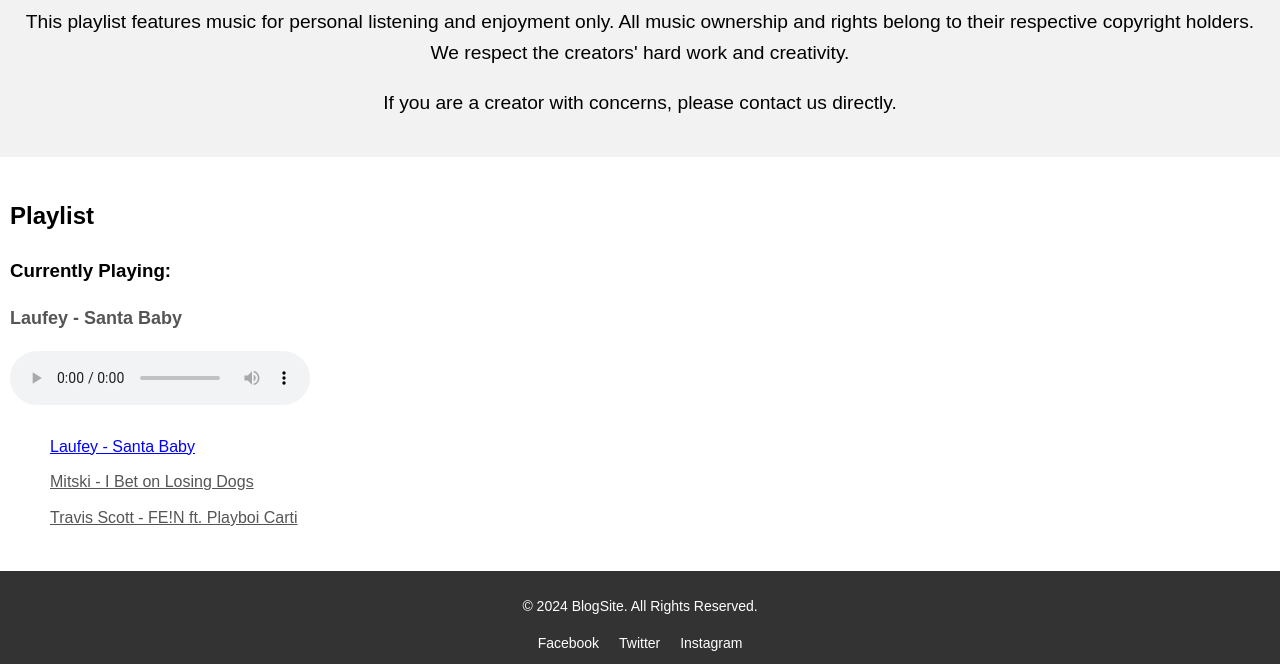
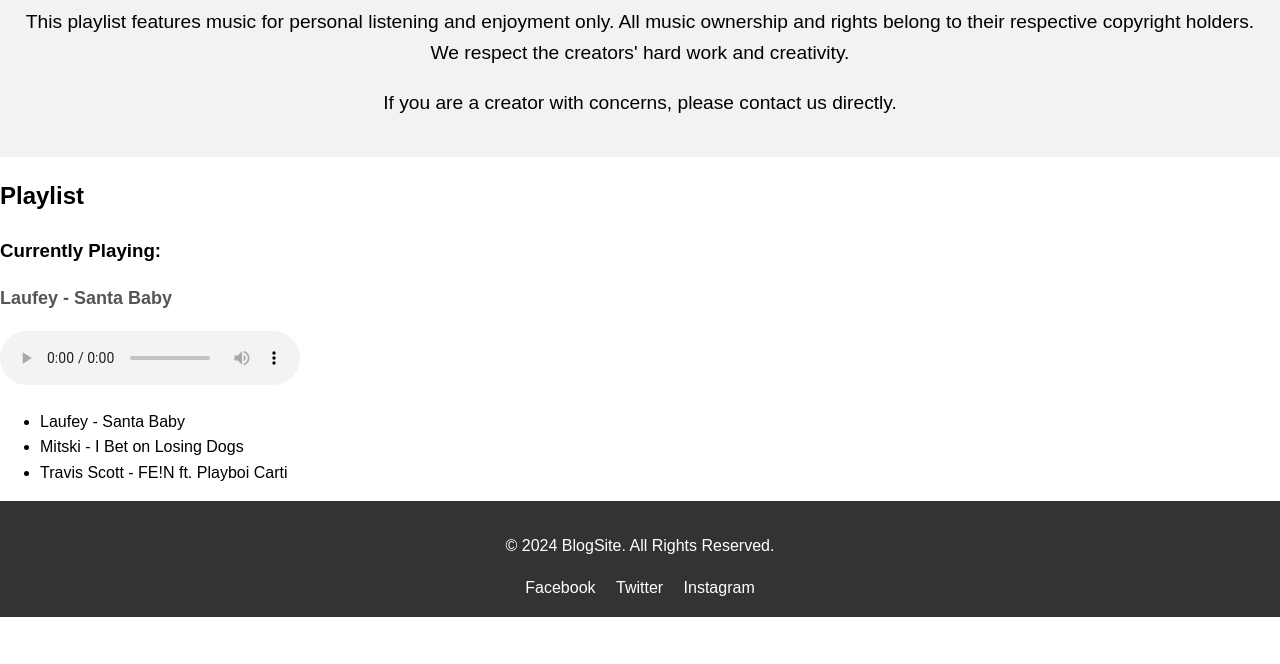
Before and after one commit to summerdaydreams/summerdaydreams.github.io, a plain HTML site: page music.html in a window 1280 px wide. Shown: the part 220-884 px from the top of the page. After the commit the page ends 837 px from the top, so only its background shows below. Drawn offline with Linux system fonts and the light colour scheme.

Commit message:
update css

```diff
--- a/script.js
+++ b/script.js
@@ -1,7 +1,7 @@
 document.addEventListener('DOMContentLoaded', function () {
     const audioPlayer = document.getElementById('audio-player');
     const trackListItems = document.querySelectorAll('#track-list li');
-    const currentTrackTitle = document.getElementById('current-track-title'); // Reference to the "Currently Playing" section
+    const currentTrackTitle = document.getElementById('current-track-title'); // UI Reference
     let currentTrackIndex = 0;
 
     // Function to load a track and play it
@@ -9,35 +9,51 @@ document.addEventListener('DOMContentLoaded', function () {
         const trackSource = trackListItems[index].getAttribute('data-src');
         audioPlayer.src = trackSource;
         audioPlayer.play();
-        updateCurrentlyPlayingUI(index);
+        updateCurrentlyPlayingUI(trackListItems[index].innerText); // Sync UI with metadata
     }
 
-    // Function to update the UI to show the currently playing track
-    function updateCurrentlyPlayingUI(index) {
-        // Highlight all playlist items to reset their styles
+    // Function to dynamically sync the UI with the currently playing track
+    function updateCurrentlyPlayingUI(trackTitle) {
         trackListItems.forEach((item) => {
-            item.style.color = ''; // Reset style for all
+            item.style.color = ''; // Reset all list colors
         });
 
-        // Highlight the currently playing track in the playlist
-        trackListItems[index].style.color = 'blue';
-        currentTrackTitle.textContent = trackListItems[index].innerText; // Update the UI text with the track's title
+        // Highlight the currently playing track
+        const currentListItem = Array.from(trackListItems).find(item =>
+            item.getAttribute('data-src') === audioPlayer.src
+        );
+        if (currentListItem) {
+            currentListItem.style.color = 'blue';
+        }
+
+        // Set the currently playing track's title
+        currentTrackTitle.textContent = trackTitle;
     }
 
     // Automatically play the next track when the current one ends
     audioPlayer.addEventListener('ended', function () {
-        currentTrackIndex = (currentTrackIndex + 1) % trackListItems.length; // Loop back to the start after the last song
+        currentTrackIndex = (currentTrackIndex + 1) % trackListItems.length; // Loop playback
         loadTrack(currentTrackIndex);
     });
 
-    // Allow user to click on tracks to select and play them manually
+    // Allow user to select a song by clicking on it
     trackListItems.forEach((item, index) => {
         item.addEventListener('click', function () {
-            currentTrackIndex = index; // Set index to the clicked track
-            loadTrack(currentTrackIndex);
+            currentTrackIndex = index;
+            loadTrack(index);
         });
     });
 
-    // Initialize by loading the first track
+    // Ensure UI reflects the correct track information at the start
     loadTrack(currentTrackIndex);
+
+    // Also dynamically update the audio player title as soon as track changes/loads
+    audioPlayer.addEventListener('play', function () {
+        const playingTrack = Array.from(trackListItems).find(item =>
+            item.getAttribute('data-src') === audioPlayer.src
+        );
+        if (playingTrack) {
+            updateCurrentlyPlayingUI(playingTrack.innerText);
+        }
+    });
 });
--- a/styles.css
+++ b/styles.css
@@ -147,30 +147,6 @@ body {
     background-color: #f2f2f2;
 }
 
-/* Music Playlist Section */
-.music-playlist {
-    padding: 20px 10px;
-}
-.playlist li {
-    cursor: pointer;
-    padding: 5px 0;
-    list-style: none;
-    text-decoration: underline;
-    color: #555;
-}
-.playlist li:hover {
-    color: #000;
-}
-
-/* Footer */
-.footer {
-    background-color: #333;
-    color: white;
-    text-align: center;
-    padding: 10px 0;
-    font-size: 14px;
-}
-
 .currently-playing p {
     font-size: 18px;
     font-weight: bold;
@@ -181,3 +157,7 @@ body {
     cursor: pointer;
     text-decoration: underline;
 }
+
+#track-list li.active {
+    color: blue;
+}
```
